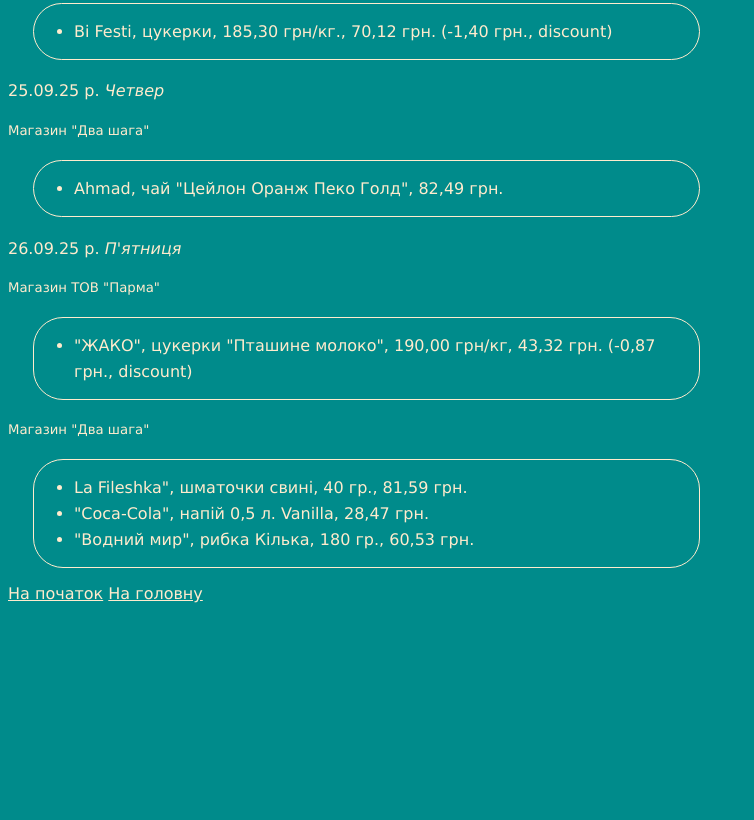
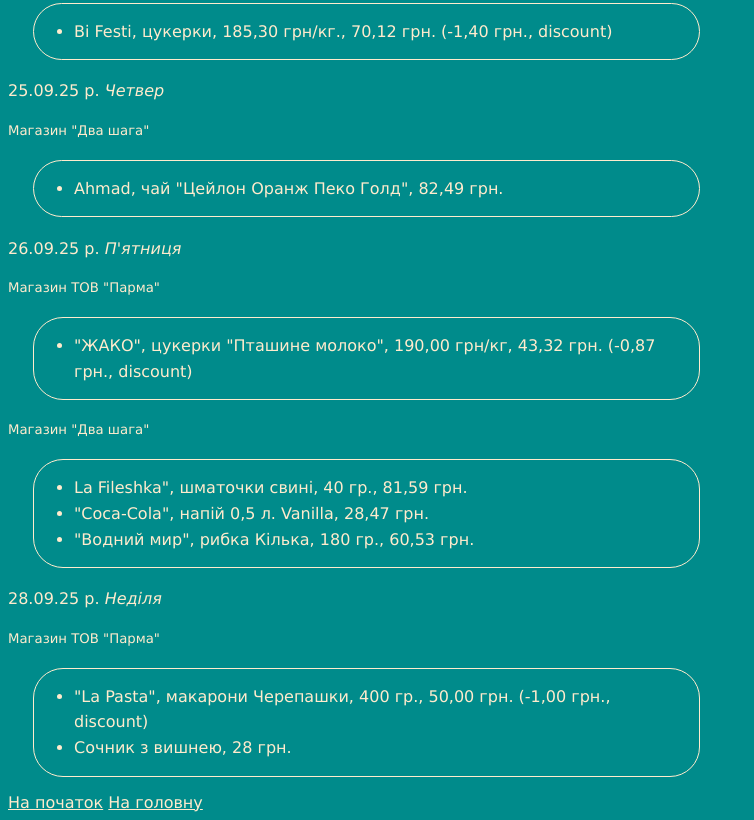
Before and after one commit to Venceslao87/own_project_-html-css-, a plain HTML site: page page_6.html in a window 1280 px wide. Shown: the part 4218-5038 px from the top of the page, without its empty margins (0-754 px from the left). Before the commit the page ends 4829 px from the top, so only its background shows below. Drawn offline with Linux system fonts and the light colour scheme.

Commit message:
28.09.25 р.

```diff
--- a/page_6.html
+++ b/page_6.html
@@ -191,6 +191,14 @@
     <li>"Coca-Cola", напій 0,5 л. Vanilla, 28,47 грн.</li>
     <li>"Водний мир", рибка Кілька, 180 гр., 60,53 грн.</li>
 </ul>
+
+<h4>28.09.25 р. <span id="day">Неділя</span></h4>
+<h5>Магазин ТОВ "Парма"</h5>
+<ul>
+    <li>"La Pasta", макарони Черепашки, 400 гр., 50,00 грн. (-1,00 грн., discount)</li>
+    <li>Сочник з вишнею, 28 грн.</li>
+</ul>
+
          <div id="bottom">
         <a href="page_6.html#up">На початок</a>
         <a href="index.html" title="До головної сторінки">На головну</a>
```
